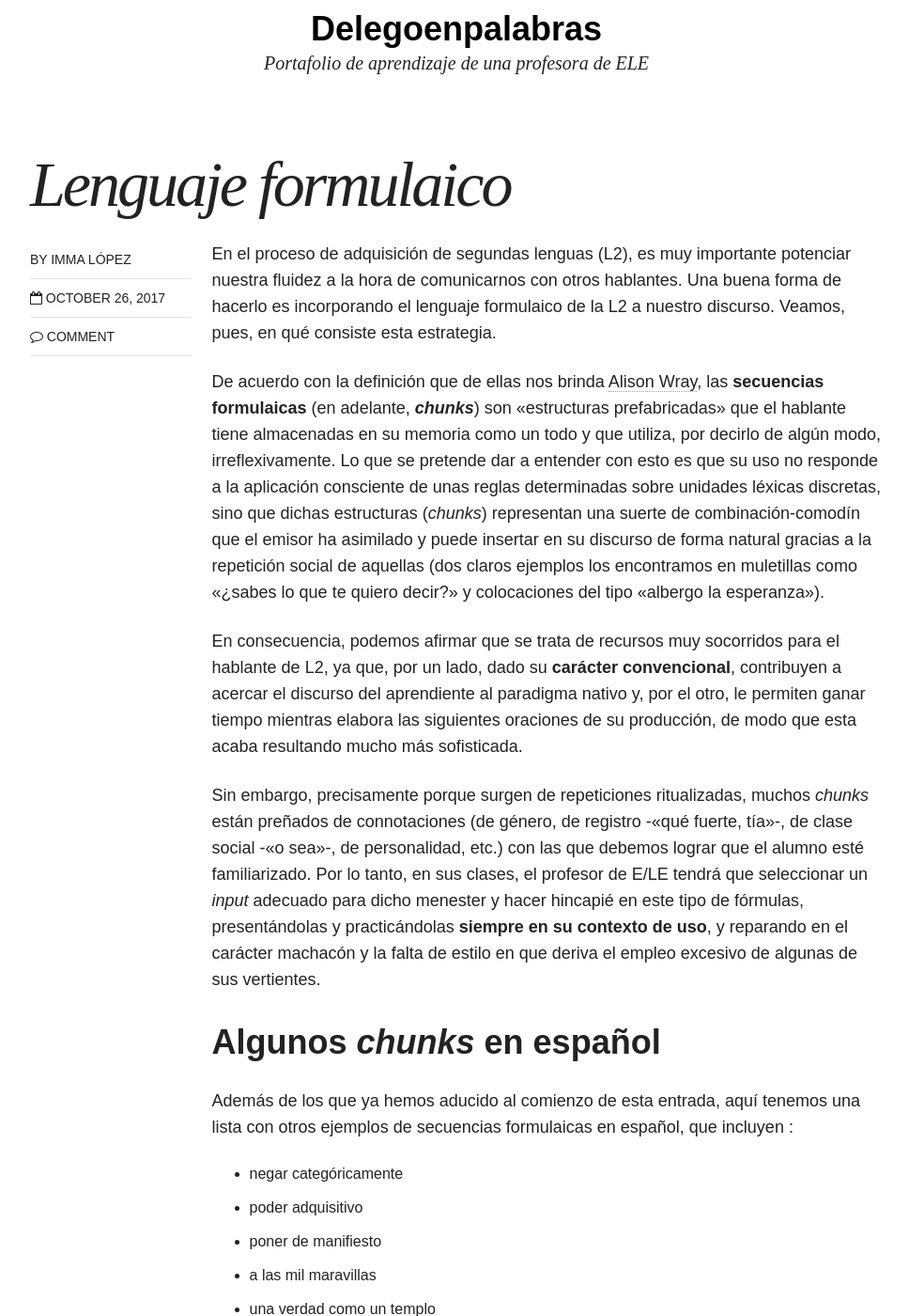
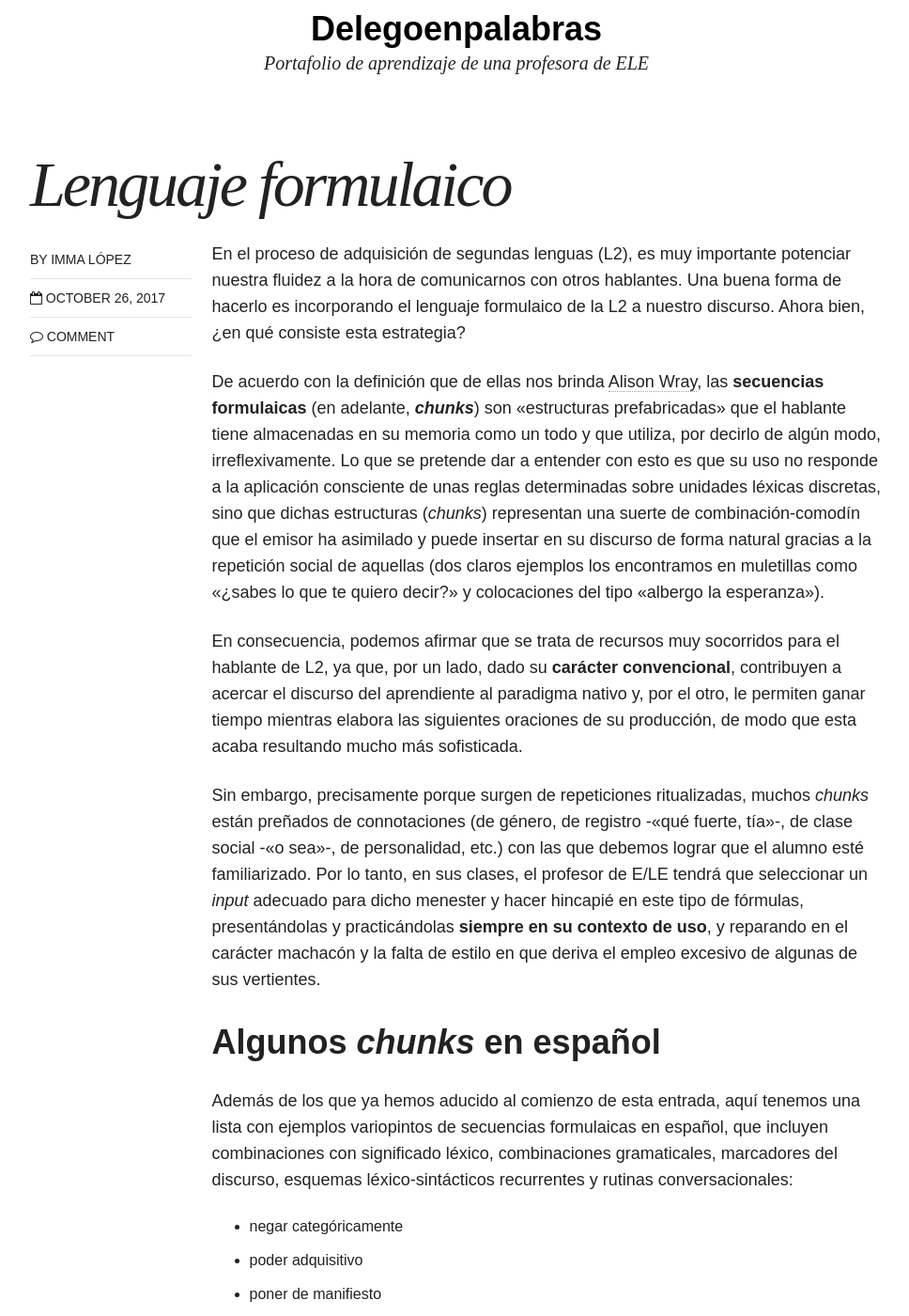
Before and after one commit to immalopez/immalopez.github.io, a Jekyll site: the page built from _posts/blog/2017-10-26-lenguaje-formulaico.md, in a window 1280 px wide and 1400 px high, scrolled down 316 px. Shown: the whole window at 94% size, without its empty margins (154-1122 px from the left). Built offline with Jekyll 4.4.1, drawn with Linux system fonts in a browser that asks for light colours; nearby versions of some CDN libraries; comment, search, counter and statistics services are not loaded.

Commit message:
Update 2017-10-26-lenguaje-formulaico.md

```diff
--- a/_posts/blog/2017-10-26-lenguaje-formulaico.md
+++ b/_posts/blog/2017-10-26-lenguaje-formulaico.md
@@ -11,7 +11,7 @@ image:
 # modified: 2016-06-01T14:19:19-04:00
 ---
 
-En el proceso de adquisición de segundas lenguas (L2), es muy importante potenciar nuestra fluidez a la hora de comunicarnos con otros hablantes. Una buena forma de hacerlo es incorporando el lenguaje formulaico de la L2 a nuestro discurso. Veamos, pues, en qué consiste esta estrategia.
+En el proceso de adquisición de segundas lenguas (L2), es muy importante potenciar nuestra fluidez a la hora de comunicarnos con otros hablantes. Una buena forma de hacerlo es incorporando el lenguaje formulaico de la L2 a nuestro discurso. Ahora bien, ¿en qué consiste esta estrategia?
 
 De acuerdo con la definición que de ellas nos brinda [Alison Wray](https://en.wikipedia.org/wiki/Alison_Wray), las **secuencias formulaicas** (en adelante, **_chunks_**) son «estructuras prefabricadas» que el hablante tiene almacenadas en su memoria como un todo y que utiliza, por decirlo de algún modo, irreflexivamente. Lo que se pretende dar a entender con esto es que su uso no responde a la aplicación consciente de unas reglas determinadas sobre unidades léxicas discretas, sino que dichas estructuras (_chunks_) representan una suerte de combinación-comodín que el emisor ha asimilado y puede insertar en su discurso de forma natural gracias a la repetición social de aquellas (dos claros ejemplos los encontramos en muletillas como «¿sabes lo que te quiero decir?» y colocaciones del tipo «albergo la esperanza»).
 
@@ -22,7 +22,7 @@ Sin embargo, precisamente porque surgen de repeticiones ritualizadas, muchos _ch
 
 # Algunos _chunks_ en español
 
-Además de los que ya hemos aducido al comienzo de esta entrada, aquí tenemos una lista con otros ejemplos de secuencias formulaicas en español, que incluyen :
+Además de los que ya hemos aducido al comienzo de esta entrada, aquí tenemos una lista con ejemplos variopintos de secuencias formulaicas en español, que incluyen combinaciones con significado léxico, combinaciones gramaticales, marcadores del discurso, esquemas léxico-sintácticos recurrentes y rutinas conversacionales:
 * negar categóricamente
 * poder adquisitivo
 * poner de manifiesto
```
